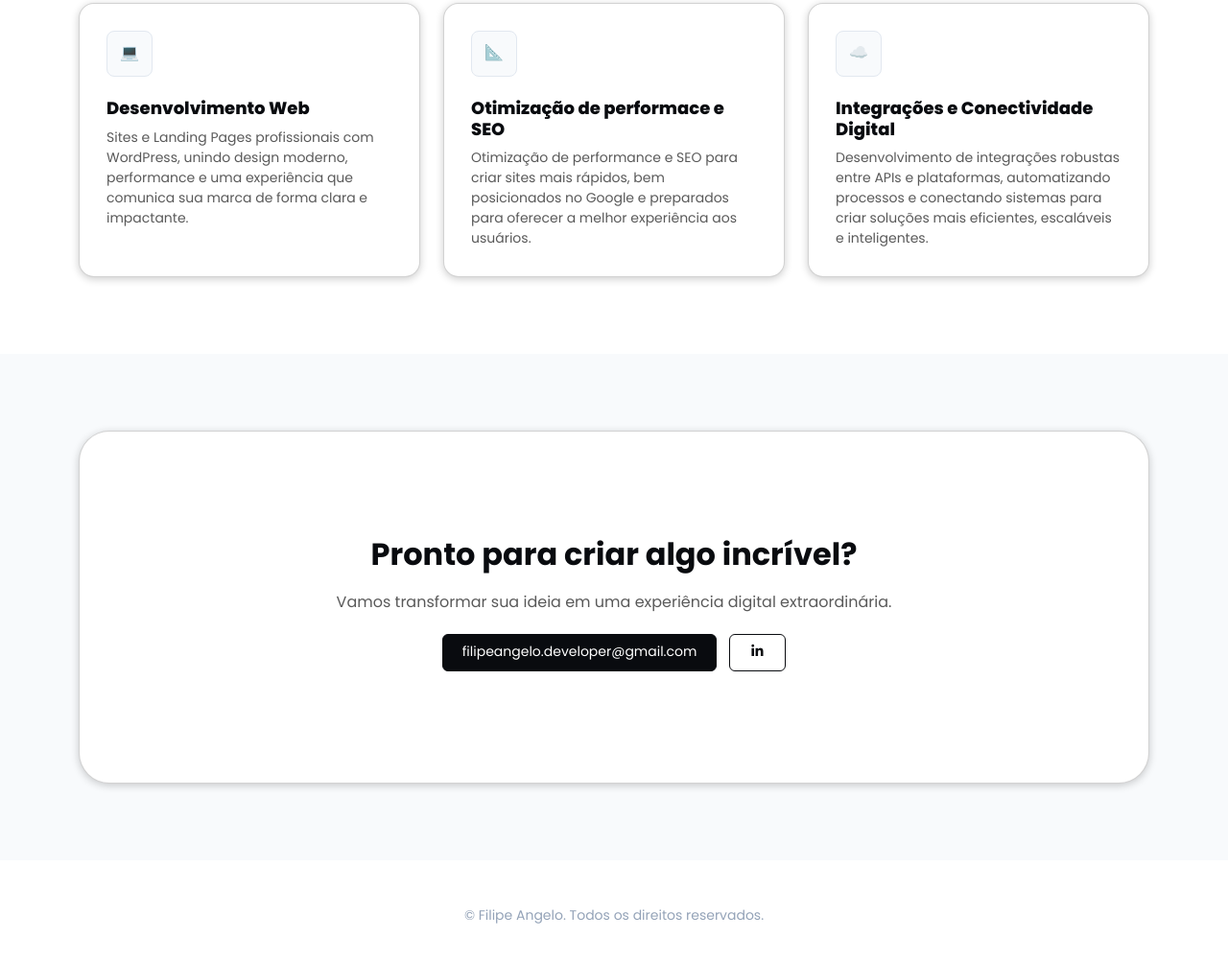
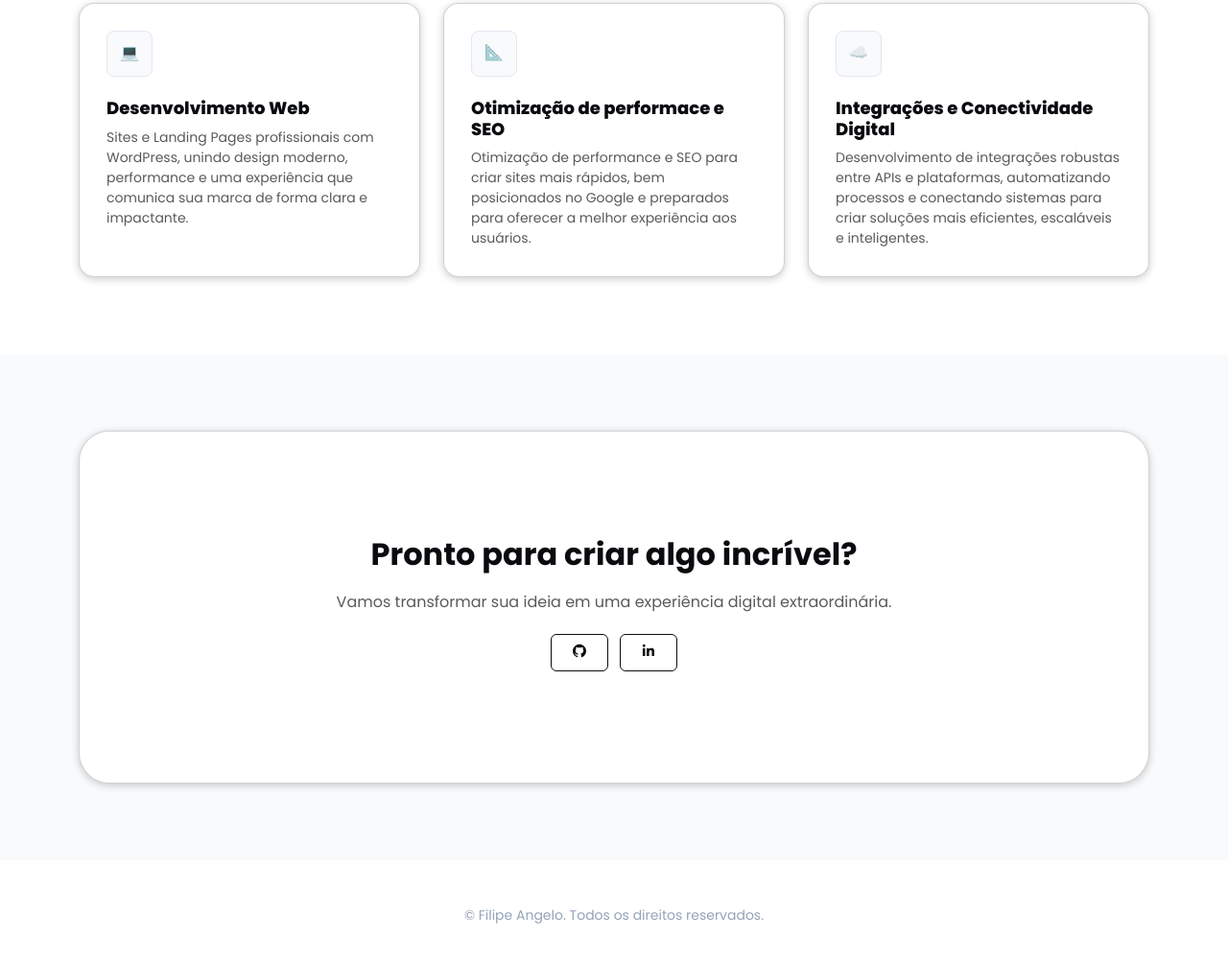
Before and after one commit to filipeangelodev/portfolio, a plain HTML site: page index.html in a window 1280 px wide. Shown: the part 2324-3326 px from the top of the page at 96% size. Drawn offline with Linux system fonts and the light colour scheme.

Commit message:
Atualizando as redes sociais

```diff
--- a/index.html
+++ b/index.html
@@ -258,8 +258,9 @@
                         <div class="card-body">
                             <h2 class="title-2"><strong>Pronto para criar algo incrível?</strong></h2>
                             <p class="mb-3">Vamos transformar sua ideia em uma experiência digital extraordinária.</p>
-                            <a href="mailto:filipeangelo.developer@gmail.com" class="btn btn-primary m-1">filipeangelo.developer@gmail.com</a>
-                            <a href="https://www.linkedin.com/in/filipeangelo-dev/" class="btn btn-outline-primary m-1" target="_blank" rel="noopener nofollow"><i class="fa-brands fa-linkedin-in" aria-hidden="true"></i></a>
+                            <!-- <a href="mailto:filipeangelo.developer@gmail.com" class="btn btn-primary m-1">filipeangelo.developer@gmail.com</a> -->
+                            <a href="https://github.com/filipeangelodev" class="btn btn-outline-primary m-1" target="_blank" rel="noopener nofollow" aria-label="Filipe Angelo - Git"><i class="fa-brands fa-github" aria-hidden="hidden"></i></a>
+                            <a href="https://www.linkedin.com/in/filipeangelo-dev/" class="btn btn-outline-primary m-1" target="_blank" rel="noopener nofollow" aria-label="Filipe Angelo - LinkedIn"><i class="fa-brands fa-linkedin-in" aria-hidden="true"></i></a>
                         </div>
                     </div>
                 </div>
```
